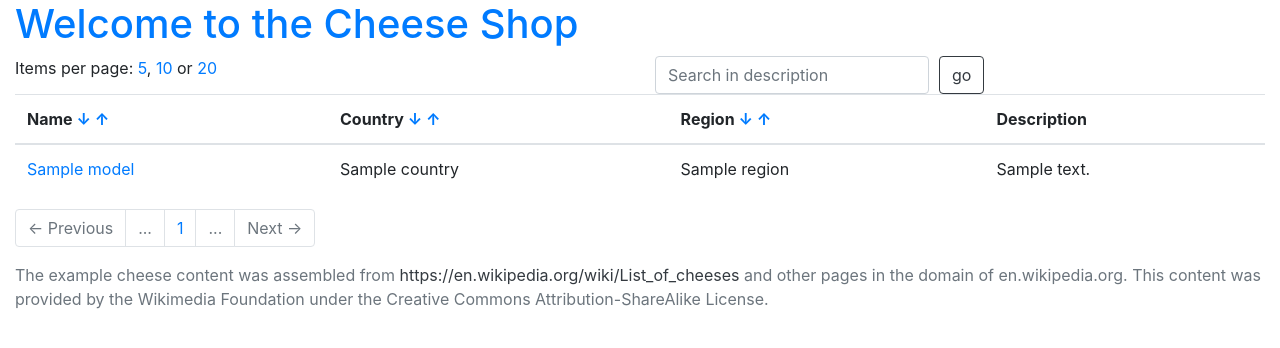
After one commit to holgi/pyramid_listing_example, a Python web app: template pyramid_listing_example/templates/cheese_list.jinja2 in a window 1280 px wide. The commit adds this page. Shown: the top 348 px of the page. Run offline with Jinja, Linux system fonts and the light colour scheme; the template is opened without the code that fills it: most values are stand-ins (such as "Sample title", 1, 10 or a date in 2020); some libraries are stand-ins or nearby versions.

Commit message:
first working example project, tests still missing

```diff
--- a/development.ini
+++ b/development.ini
@@ -20,8 +20,9 @@ sqlalchemy.url = sqlite:///%(here)s/pyramid_listing_example.sqlite
 retry.attempts = 3
 
 pyramid_listing.items_per_page_default = 10
+pyramid_listing.items_per_page_limit = 50
 pyramid_listing.page_window_left = 2
-pyramid_listing.page_window_right = 4
+pyramid_listing.page_window_right = 5
 
 
 
--- a/pyramid_listing_example/__init__.py
+++ b/pyramid_listing_example/__init__.py
@@ -1,6 +1,7 @@
 from pyramid.config import Configurator
 
 from .resources import CheeseListResource
+
 
 def main(global_config, **settings):
     """ This function returns a Pyramid WSGI application.
--- a/pyramid_listing_example/scripts/initializedb.py
+++ b/pyramid_listing_example/scripts/initializedb.py
@@ -26,7 +26,7 @@ cheeses = [
     ('Belgium', 'Rodoric', 'Liège', '''An aged cheese made from unpasteurized goat milk that is traditionally aged in humid caves. When young, the interior is sweet, with age the flavor becomes spicy.'''),  # noqa: E501
     ('Bosnia and Herzegovina', 'Livno cheese', 'Livno', '''The cheese is ready after an average of 60 to 66 days in a controlled environment. The flavor is full, and in older cheeses the taste is slightly piquant. The largest producer is Mljekara Livno or Lura Dairy d.o.o. Livno, with yearly production exceeding 500 metric tons.'''),  # noqa: E501
     ('Bosnia and Herzegovina', 'Travnički (Vlašić) cheese', 'Travnik', '''This cheese is produced on Vlašić mountain in central Bosnia, above the city of Travnik. It was originally made from sheep milk, but there are varieties made from cow milk. This cheese is white in color, and can either have small irregular holes scattered in it, or be solid without holes. Its taste is dry and salty. The milk has a special taste that comes from the variety of different herbs that sheep are eating while grazing on the mountain.'''),  # noqa: E501
-    ('Bulgaria', 'Cherni Vit', 'Teteven Municipality, Lovech Province', '''Made from sheep milk, Cherni Vit cheese owes the green color of its crust and its characteristic taste to the formation of mold. This occurs naturally due to the specific conditions in the region and the technology of production. Produced for centuries, Cherni Vit cheese was nearly extinct in the 2000s until it was rediscovered and popularized by Slow Food representatives.'''),  # noqa: E501
+    ('Bulgaria', 'Cherni Vit', 'Lovech Province', '''Made from sheep milk, Cherni Vit cheese owes the green color of its crust and its characteristic taste to the formation of mold. This occurs naturally due to the specific conditions in the region and the technology of production. Produced for centuries, Cherni Vit cheese was nearly extinct in the 2000s until it was rediscovered and popularized by Slow Food representatives.'''),  # noqa: E501
     ('Croatia', 'Paški sir', 'Island of Pag', '''A hard, distinctively flavored sheep milk cheese. It is generally regarded as the most famous of Croatian artisan cheeses and is found in many export markets outside Croatia, also known as Godsips cheese.'''),  # noqa: E501
     ('Czech Republic', 'Olomoucké syrečky', 'Loštice', '''A ripened soft cheese that is easily recognizable per its strong scent and yellowish color. It is named after the city of Olomouc and contains only 0.6% of fat.'''),  # noqa: E501
     ('Denmark', 'Maribo', 'Lolland', '''A semi-hard cheese made from cow's milk. It has a firm, dry interior; a creamy texture; and many small, irregular holes. It has a pale tan rind covered in yellow wax. Its flavour is tangy, and it is sometimes seasoned with caraway seeds.'''),  # noqa: E501
@@ -108,6 +108,7 @@ def main(argv=sys.argv):
     settings = get_appsettings(config_uri, options=options)
 
     engine = get_engine(settings)
+    Base.metadata.drop_all(engine)
     Base.metadata.create_all(engine)
 
     session_factory = get_session_factory(engine)
--- /dev/null
+++ b/pyramid_listing_example/templates/cheese_list.jinja2
@@ -0,0 +1,110 @@
+{% extends "layout.jinja2" %}
+
+{% block content %}
+    <div class="row">
+        <div class="col">
+            <h1><a href="/">Welcome to the Cheese Shop</a></h1>
+            {% if 'search' in context.query_params() %}
+                <h2>You searched for: {{ context.query_params()['search'] }}</h2>
+            {% endif %}
+        </div>
+    </div>
+    <div class="row meta">
+        <div class="col">
+            Items per page:
+            <a href="{{request.resource_url(context, query=context(p=1, n=5))}}">5</a>,
+            <a href="{{request.resource_url(context, query=context(p=1, n=10))}}">10</a> or
+            <a href="{{request.resource_url(context, query=context(p=1, n=20))}}">20</a>
+        </div>
+        <div class="col">
+            <form method="GET" action="{{request.resource_url(context)}}">
+                <div class="form-row">
+                    <div class="col-auto">
+                        <input type="hidden" name="p" value="1">
+                        <input type="hidden" name="n" value="{{context.pages.items_per_page}}">
+                        <input type="hidden" name="o" value="{{context.order_by or ''}}">
+                        <input type="hidden" name="d" value="{{context.order_dir or ''}}">
+                        <input type="search" name="search" class="form-control" placeholder="Search in description" {% if 'search' in context() %}value="{{ context()['search']}}"{% endif %}>
+                    </div>
+                    <div class="col-auto">
+                        <button type="submit" class="btn btn-outline-dark">go</button>
+                    </div>
+                </div>
+            </form>
+        </div>
+    </div>
+    <div class="row">
+        <div class="col">
+            {% macro table_header(what) -%}
+                {{ what|capitalize }}
+                <span class="order-dir">
+                    {% if context.order_by == what and context.order_dir == 'asc' %}
+                        &darr;
+                    {% else %}
+                        <a href="{{ request.resource_url(context, query=context(p=1, o=what, d='asc')) }}" title="order by {{ what|capitalize }}, ascending ">&darr;</a>
+                    {% endif %}
+                    {% if context.order_by == what and context.order_dir == 'desc' %}
+                        &uarr;
+                    {% else %}
+                        <a href="{{ request.resource_url(context, query=context(p=1, o=what, d='desc')) }}" title="order by {{ what|capitalize }}, descending">&uarr;</a>
+                    {% endif %}
+                </span>
+            {%- endmacro %}
+
+            {% if context.pages.items_total %}
+                <table class="table table-hover">
+                    <thead>
+                        <tr>
+                            <th>{{ table_header('name') }}</th>
+                            <th>{{ table_header('country') }}</th>
+                            <th>{{ table_header('region') }}</th>
+                            <th>Description</th>
+                        </tr>
+                    </thead>
+                    <tbody>
+                        {% for cheese in context %}
+                            <tr>
+                                <td>
+                                    <a href="{{ request.resource_url(cheese, query=context()) }}">{{ cheese.model.name }}</a>
+                                </td>
+                                <td>{{ cheese.model.country }}</td>
+                                <td>{{ cheese.model.region }}</td>
+                                <td>{{ cheese.model.description|truncate(25) }}</td>
+                            </tr>
+                        {% endfor %}
+                    </tbody>
+                </table>
+            {% else %}
+                <p>Unfortunatly, I found no results</p>
+                <p><a href="/">Reset your search</a></p>
+            {% endif %}
+        </div>
+    </div>
+    <div class="row">
+        <div class="col">
+            {% macro pagination_helper(page, text=None, css_class='') -%}
+                {% set is_active = 'active' if page == context.pages.current %}
+                {% set is_disabled = 'disabled' if not page %}
+                {% set url = request.resource_url(context, query=context(p=page)) if page %}
+                <li class="page-item {{ css_class }} {{ is_active }} {{ is_disabled }}">
+                    <a href="{{ url }}" class="page-link" >{{ text if text else page }}</a>
+                </li>
+            {%- endmacro %}
+            <nav>
+                <ul class="pagination">
+                    {{ pagination_helper(context.pages.previous, '\u2190 Previous', 'prev') }}
+                    {% if context.pages.first not in context.pages.window %}
+                        {{ pagination_helper(None, '...') }}
+                    {% endif %}
+                    {% for page in context.pages.window %}
+                        {{ pagination_helper(page) }}
+                    {% endfor %}
+                    {% if context.pages.last not in context.pages.window %}
+                        {{ pagination_helper(None, '...') }}
+                    {% endif %}
+                    {{ pagination_helper(context.pages.next, 'Next \u2192', 'next') }}
+                </ul>
+            </nav>
+        </div>
+    </div>
+{% endblock content %}
--- a/pyramid_listing_example/templates/layout.jinja2
+++ b/pyramid_listing_example/templates/layout.jinja2
@@ -5,60 +5,32 @@
     <meta http-equiv="X-UA-Compatible" content="IE=edge">
     <meta name="viewport" content="width=device-width, initial-scale=1.0">
     <meta name="description" content="pyramid web application">
-    <meta name="author" content="Pylons Project">
     <link rel="shortcut icon" href="{{request.static_url('pyramid_listing_example:static/pyramid-16x16.png')}}">
 
-    <title>Cookiecutter Alchemy project for the Pyramid Web Framework</title>
+    <title>Cheese Shop - A Pyramid Listing Example</title>
 
     <!-- Bootstrap core CSS -->
-    <link href="//oss.maxcdn.com/libs/twitter-bootstrap/3.0.3/css/bootstrap.min.css" rel="stylesheet">
+    <link rel="stylesheet" href="https://maxcdn.bootstrapcdn.com/bootstrap/4.0.0/css/bootstrap.min.css" integrity="sha384-Gn5384xqQ1aoWXA+058RXPxPg6fy4IWvTNh0E263XmFcJlSAwiGgFAW/dAiS6JXm" crossorigin="anonymous">
 
     <!-- Custom styles for this scaffold -->
     <link href="{{request.static_url('pyramid_listing_example:static/theme.css')}}" rel="stylesheet">
-
-    <!-- HTML5 shim and Respond.js IE8 support of HTML5 elements and media queries -->
-    <!--[if lt IE 9]>
-      <script src="//oss.maxcdn.com/libs/html5shiv/3.7.0/html5shiv.js" integrity="sha384-0s5Pv64cNZJieYFkXYOTId2HMA2Lfb6q2nAcx2n0RTLUnCAoTTsS0nKEO27XyKcY" crossorigin="anonymous"></script>
-      <script src="//oss.maxcdn.com/libs/respond.js/1.3.0/respond.min.js" integrity="sha384-f1r2UzjsxZ9T4V1f2zBO/evUqSEOpeaUUZcMTz1Up63bl4ruYnFYeM+BxI4NhyI0" crossorigin="anonymous"></script>
-    <![endif]-->
   </head>
 
   <body>
-
-    <div class="starter-template">
-      <div class="container">
-        <div class="row">
-          <div class="col-md-2">
-            <img class="logo img-responsive" src="{{request.static_url('pyramid_listing_example:static/pyramid.png') }}" alt="pyramid web framework">
-          </div>
-          <div class="col-md-10">
-            {% block content %}
-                <p>No content</p>
-            {% endblock content %}
-          </div>
+    <div class="container-fluid">
+        {% block content %}
+            <p>No content</p>
+        {% endblock content %}
+        <div class="row footer">
+            <div class="col">
+                <p class="text-muted">
+                    The example cheese content was assembled from
+                    <a href="https://en.wikipedia.org/wiki/List_of_cheeses" class="text-dark">https://en.wikipedia.org/wiki/List_of_cheeses</a>
+                    and other pages in the domain of en.wikipedia.org. This
+                    content was provided by the Wikimedia Foundation under the
+                    Creative Commons Attribution-ShareAlike License.
+                </p>
+            </div>
         </div>
-        <div class="row">
-          <div class="links">
-            <ul>
-              <li><i class="glyphicon glyphicon-cog icon-muted"></i><a href="https://github.com/Pylons/pyramid">Github Project</a></li>
-              <li><i class="glyphicon glyphicon-globe icon-muted"></i><a href="https://webchat.freenode.net/?channels=pyramid">IRC Channel</a></li>
-              <li><i class="glyphicon glyphicon-home icon-muted"></i><a href="https://pylonsproject.org">Pylons Project</a></li>
-            </ul>
-          </div>
-        </div>
-        <div class="row">
-          <div class="copyright">
-            Copyright &copy; Pylons Project
-          </div>
-        </div>
-      </div>
-    </div>
-
-
-    <!-- Bootstrap core JavaScript
-    ================================================== -->
-    <!-- Placed at the end of the document so the pages load faster -->
-    <script src="//oss.maxcdn.com/libs/jquery/1.10.2/jquery.min.js" integrity="sha384-aBL3Lzi6c9LNDGvpHkZrrm3ZVsIwohDD7CDozL0pk8FwCrfmV7H9w8j3L7ikEv6h" crossorigin="anonymous"></script>
-    <script src="//oss.maxcdn.com/libs/twitter-bootstrap/3.0.3/js/bootstrap.min.js" integrity="sha384-s1ITto93iSMDxlp/79qhWHi+LsIi9Gx6yL+cOKDuymvihkfol83TYbLbOw+W/wv4" crossorigin="anonymous"></script>
   </body>
 </html>
--- a/pyramid_listing_example/views.py
+++ b/pyramid_listing_example/views.py
@@ -4,7 +4,7 @@ from pyramid.view import notfound_view_config, view_config
 
 @view_config(
     context='pyramid_listing_example.resources.CheeseListResource',
-    renderer='../templates/cheese_list.jinja2'
+    renderer='./templates/cheese_list.jinja2'
     )
 def cheese_list(context, request):
     return { }
@@ -12,13 +12,13 @@ def cheese_list(context, request):
 
 @view_config(
     context='pyramid_listing_example.resources.CheeseResource',
-    renderer='../templates/cheese_detail.jinja2'
+    renderer='./templates/cheese_detail.jinja2'
     )
 def one_cheese(context, request):
     return { }
 
 
-@notfound_view_config(renderer='../templates/404.jinja2')
+@notfound_view_config(renderer='./templates/404.jinja2')
 def notfound_view(request):
     request.response.status = 404
     return {}
```
Also changed, not shown: pyramid_listing_example/models/cheese.py (+6 -5 lines), pyramid_listing_example/resources.py (+5 -6 lines), pyramid_listing_example/static/theme.css (+17 -154 lines), pyramid_listing_example/templates/404.jinja2 (+22 -4 lines), pyramid_listing_example/templates/cheese_detail.jinja2 (added, +25 -0 lines), pyramid_listing_example/templates/mytemplate.jinja2 (deleted, +0 -8 lines), 1 other file.
